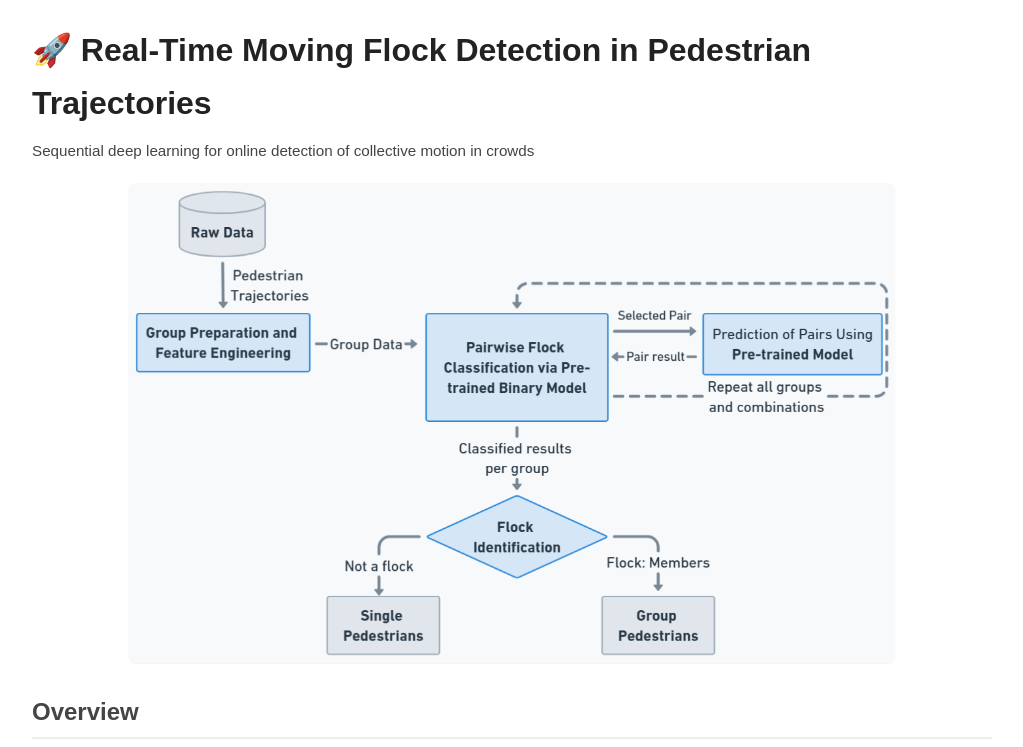
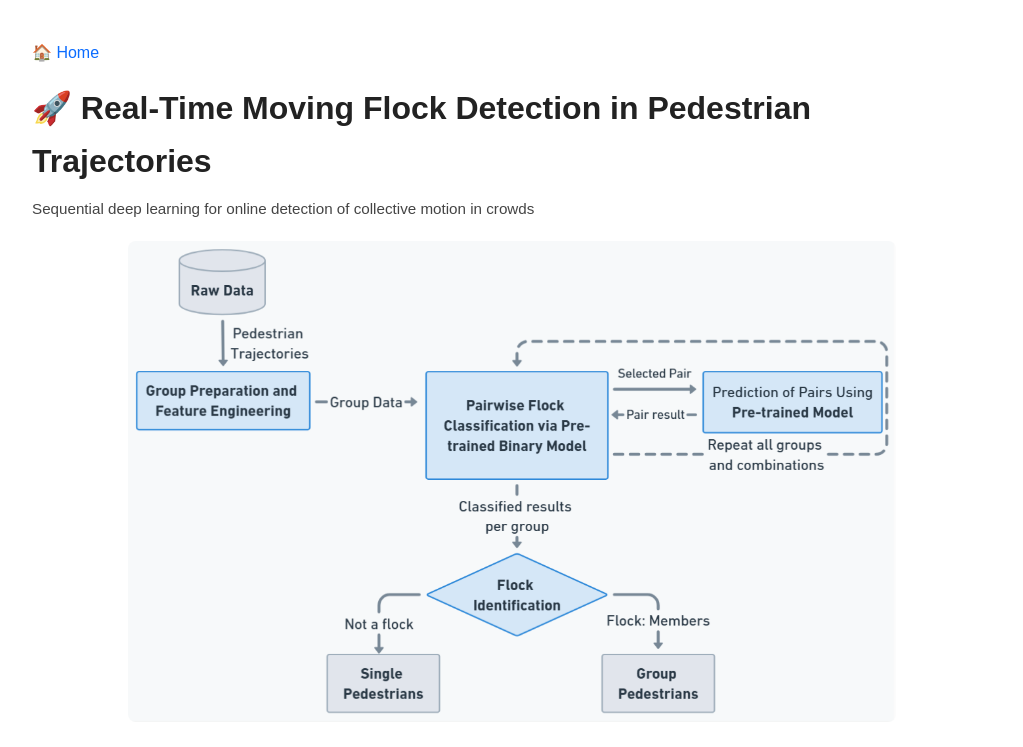
Before and after one commit to amartaivan-s/flock-detect, a plain HTML site: page index.html in a window 1280 px wide. Shown: the top 747 px of the page, without its empty margins (128-1151 px from the left). Drawn offline with Linux system fonts and the light colour scheme.

Commit message:
Update index.html

```diff
--- a/index.html
+++ b/index.html
@@ -39,6 +39,7 @@
 </style>
 </head>
 <body>
+<p><a href="https://askimon.github.io/">🏠 Home</a></p>
 
 <h1>🚀 Real-Time Moving Flock Detection in Pedestrian Trajectories</h1>
 <p class="sub meta">
```
